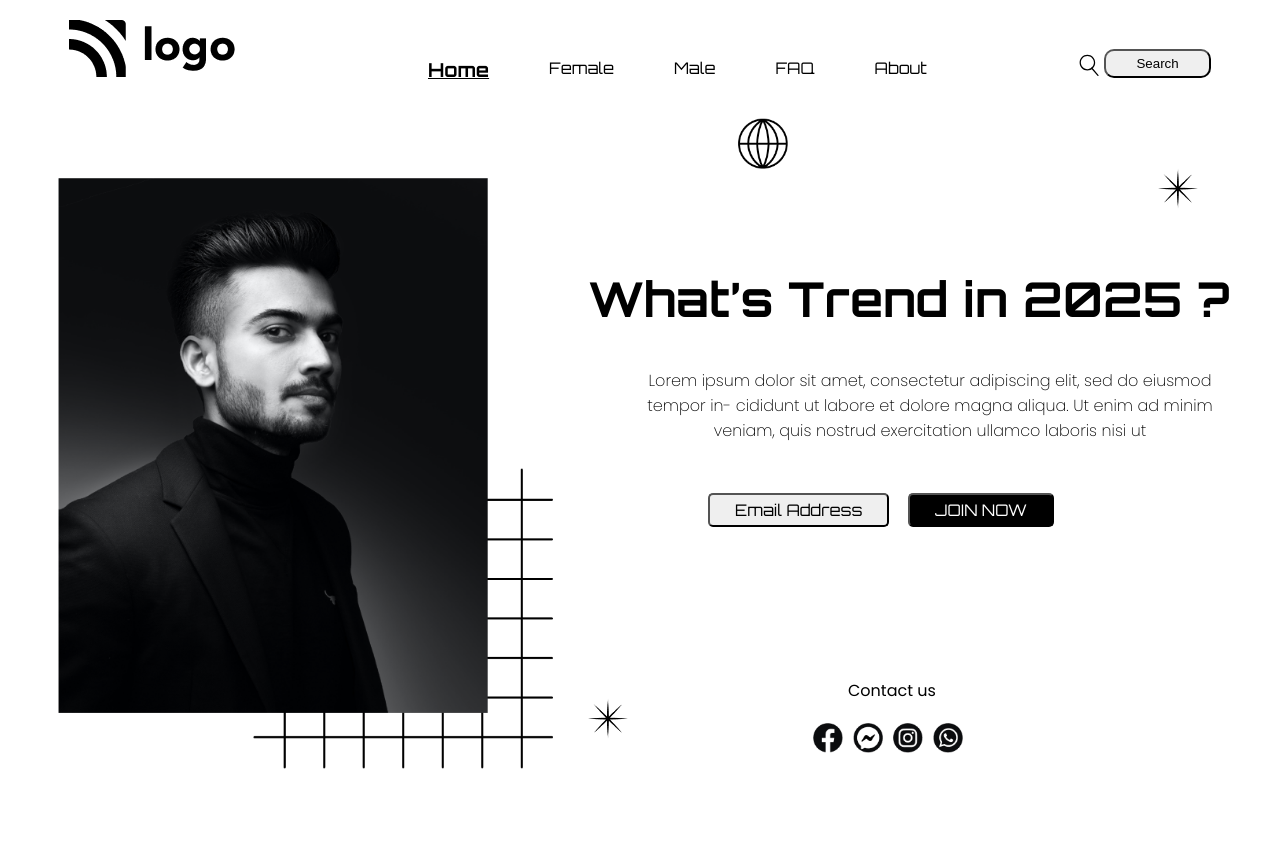
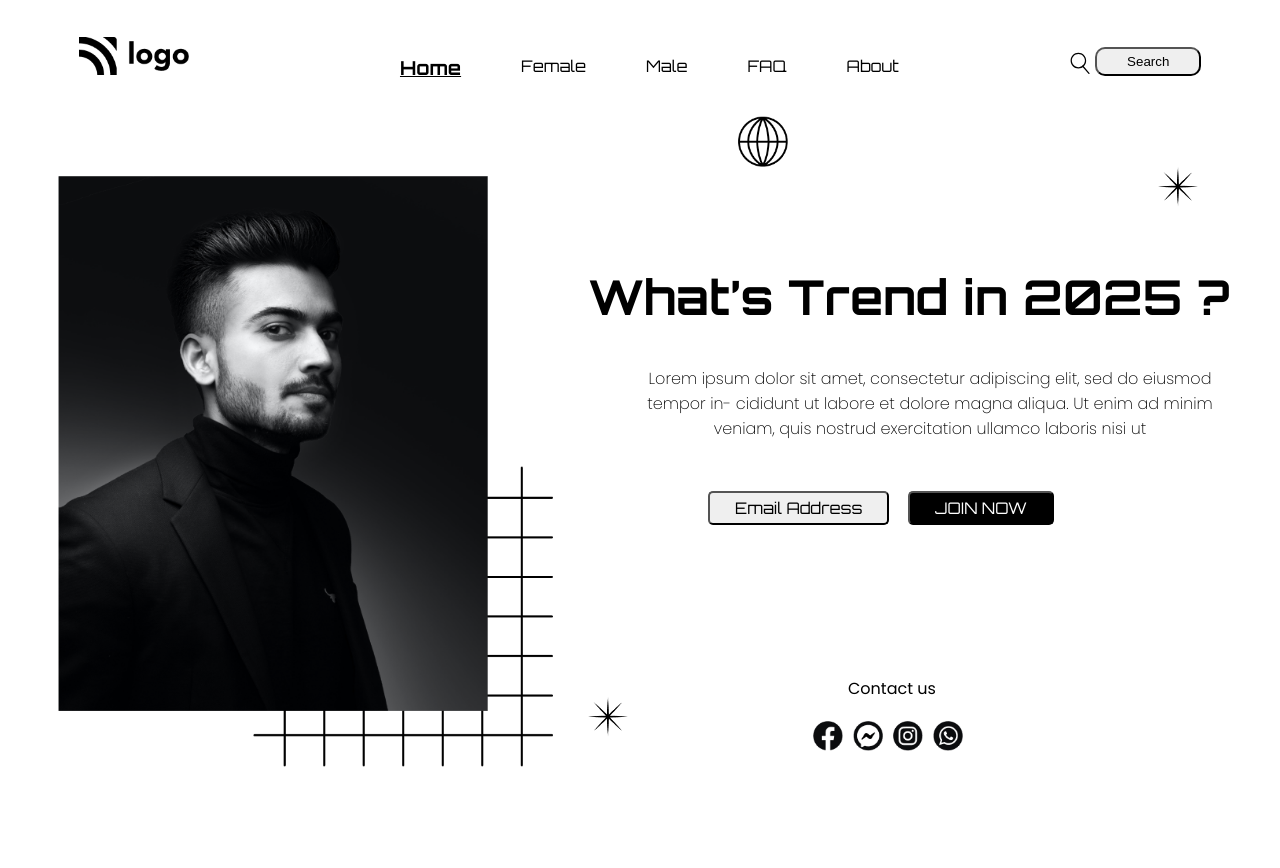
Before and after one commit to BharathKumarReddy2002/JS-BootCamp-Project-1, a plain HTML site: page index.html in a window 1280 px wide. Drawn offline with Linux system fonts and the light colour scheme.

Commit message:
updated logo size

```diff
--- a/css/style.css
+++ b/css/style.css
@@ -3,6 +3,9 @@
     justify-content: space-around;
     align-items: baseline;
     margin-top: 20px;
+}
+.navbar-container>div>img{
+    width: 110px;
 }
 
 .list{
--- a/index.html
+++ b/index.html
@@ -21,7 +21,7 @@
       href="https://fonts.googleapis.com/css2?family=Poppins:wght@200;300;400;500;600;700&display=swap"
       rel="stylesheet"
     />
-    <title>Document</title>
+    <title>Street style langing page</title>
   </head>
   <body>
     <div class="container">
```
